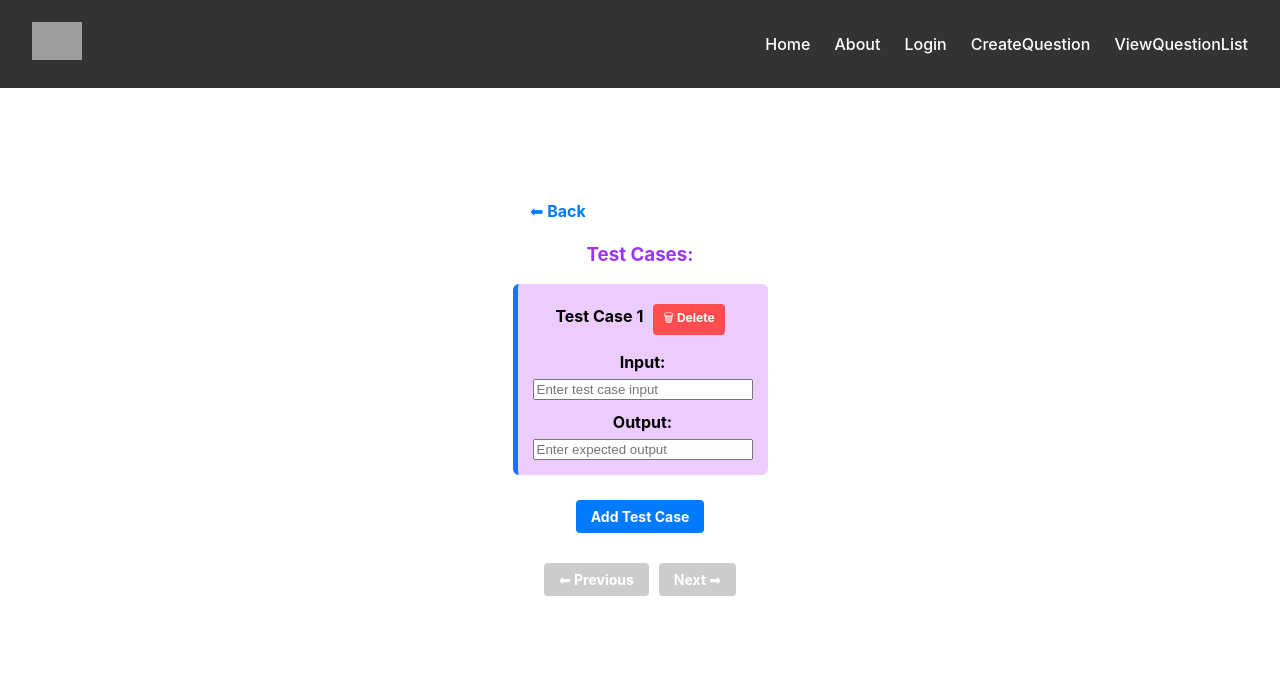
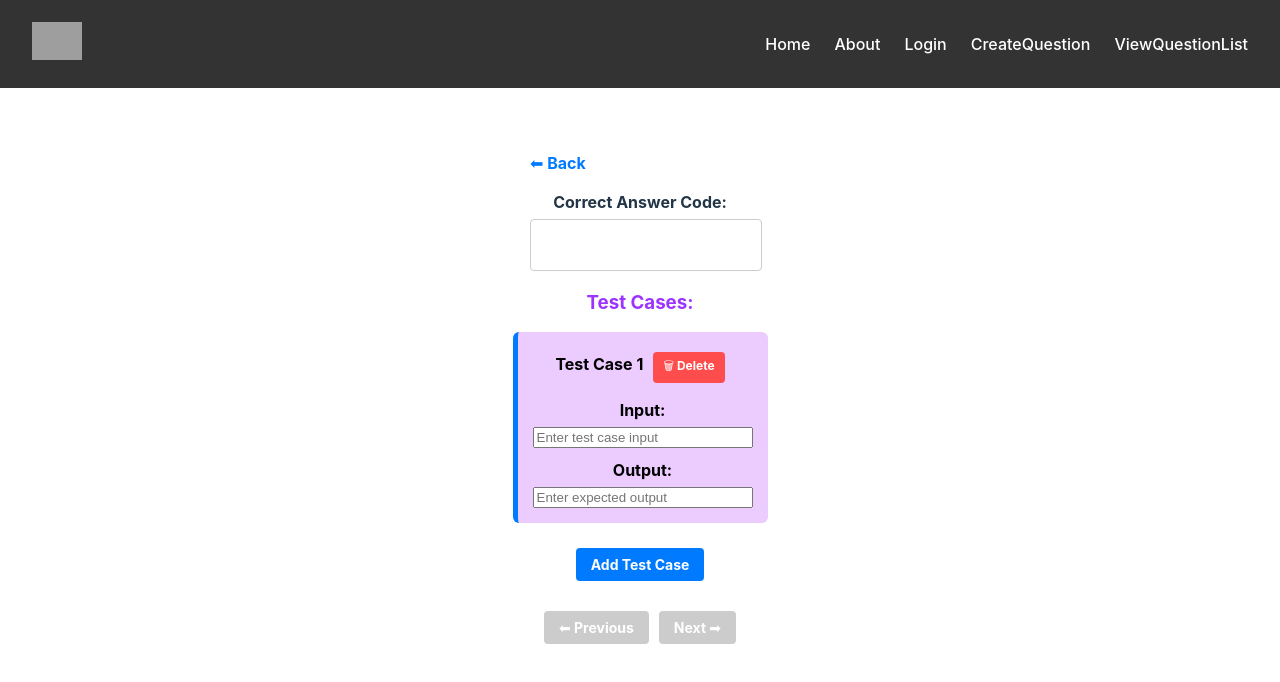
Before and after one commit to t1ww/SE65-Senior-project, a Vue app in the folder frontend/SE65-SENIOR-PROJECT/: page /test-case in a window 1280 px wide. Shown: the top 682 px of the page. Built offline with nearby package versions, Linux system fonts and the light colour scheme; grey boxes are pictures that could not be loaded.

Commit message:
updated test case & createquestion

```diff
--- a/frontend/SE65-SENIOR-PROJECT/src/pages/CreateQuestion.vue
+++ b/frontend/SE65-SENIOR-PROJECT/src/pages/CreateQuestion.vue
@@ -32,16 +32,6 @@ const submitQuestion = () => {
             <div class="input-group">
                 <label for="hint">Hint:</label>
                 <input v-model="hint" required />
-            </div>
-
-            <div class="input-group">
-                <label for="startingCode">Starting Code:</label>
-                <textarea v-model="startingCode" required />
-            </div>
-
-            <div class="input-group">
-                <label for="correctCode">Correct Answer Code:</label>
-                <textarea v-model="correctCode" required />
             </div>
 
             <div class="input-group">
--- a/frontend/SE65-SENIOR-PROJECT/src/pages/TestCase.vue
+++ b/frontend/SE65-SENIOR-PROJECT/src/pages/TestCase.vue
@@ -92,6 +92,11 @@ onMounted(() => {
   <div class="container">
     <div class="back-button">
       <router-link to="/create-question">⬅ Back</router-link>
+    </div>
+
+    <div class="input-group">
+        <label for="correctCode">Correct Answer Code:</label>
+        <textarea v-model="correctCode" required />
     </div>
 
     <h3>Test Cases:</h3>
@@ -239,4 +244,9 @@ button:disabled {
   background-color: #cc0000;
 }
 
+textarea {
+    width: 100%;
+
+    resize: none;  /* Prevent resizing */
+}
 </style>
```
